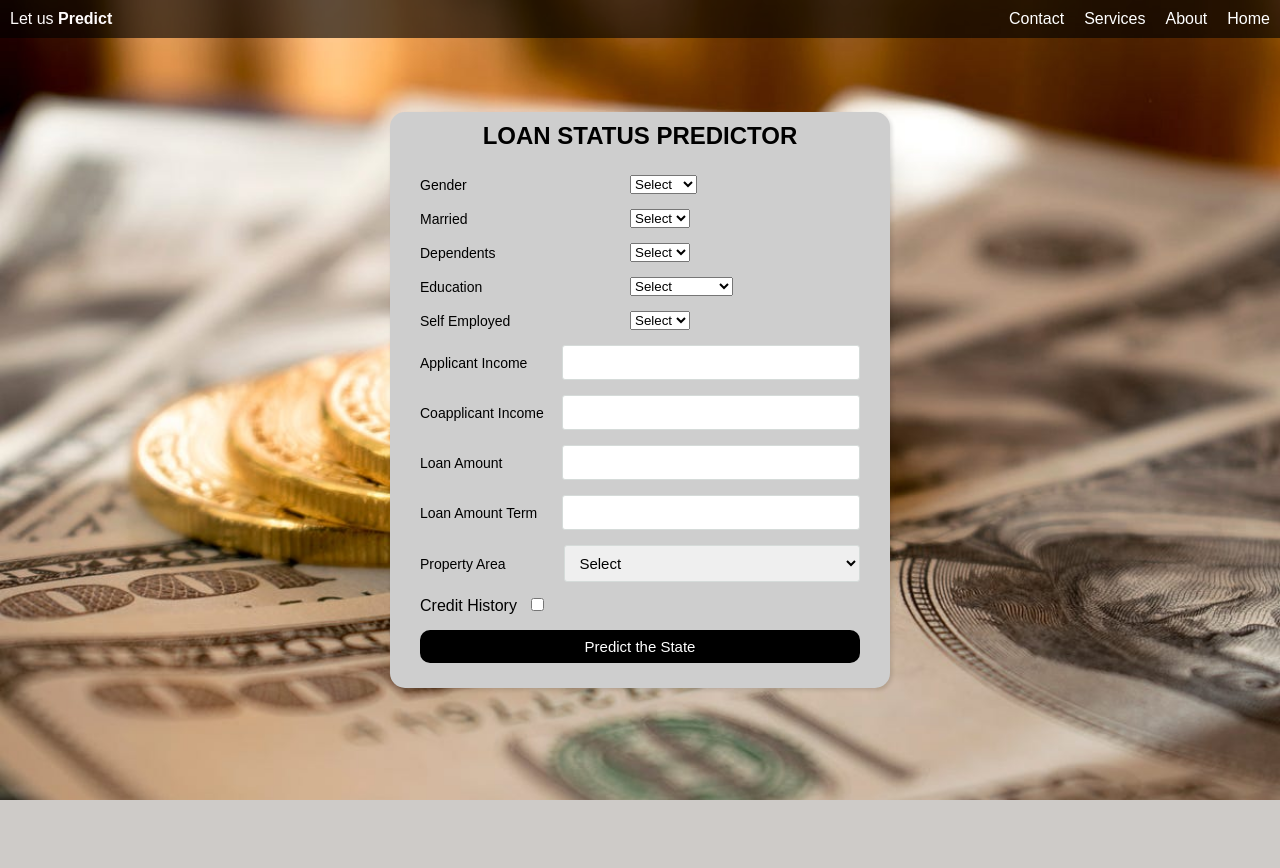
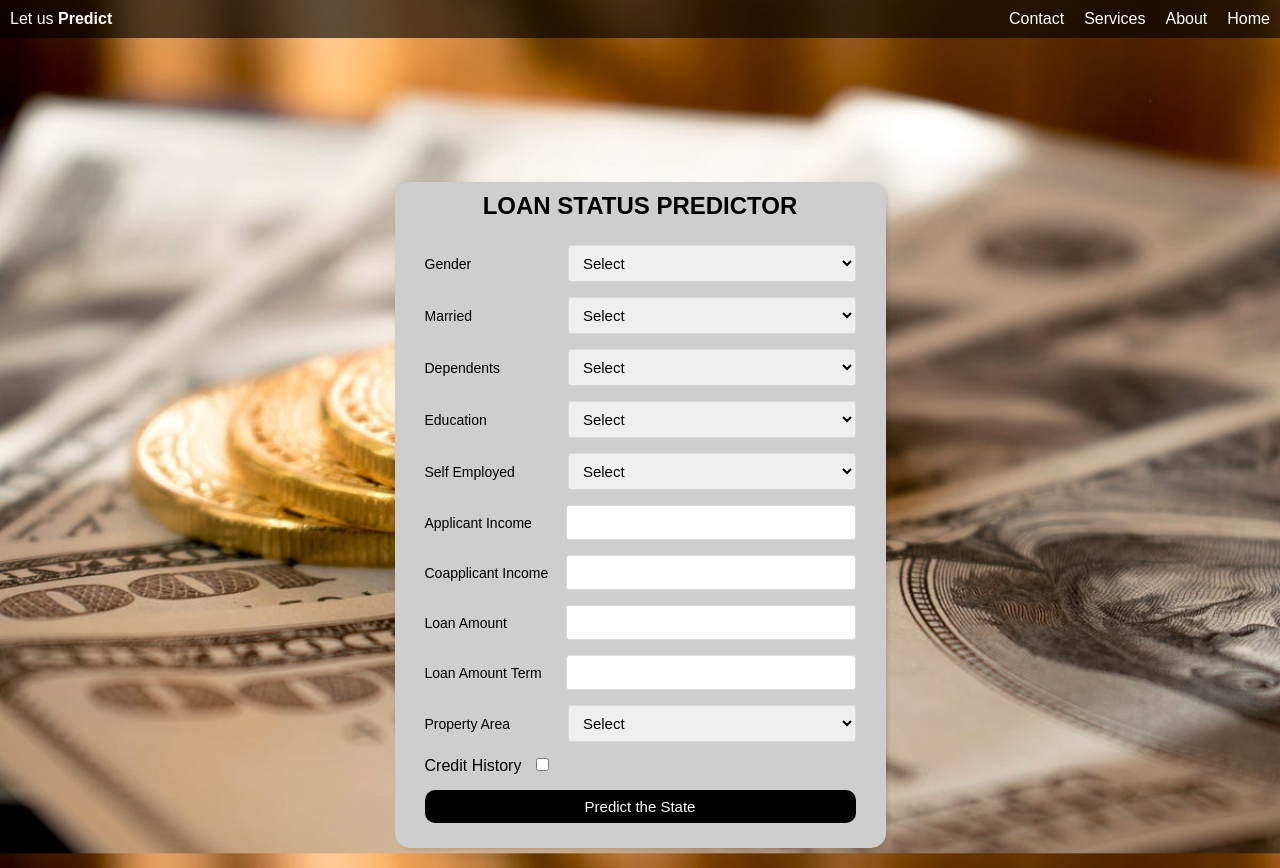
Before and after one commit to Malkith99/Full-Stack-ML-Project, a Flask app: template Website/templates/index.html in a window 1280 px wide. Before the commit the page ends 800 px from the top, so only its background shows below. Run offline with Flask 3, Linux system fonts and the light colour scheme; the template is opened without the code that fills it, so the values that code supplies are empty.

Commit message:
Update styles

```diff
--- a/Website/static/style/style.css
+++ b/Website/static/style/style.css
@@ -57,13 +57,18 @@ nav li a:hover {
 }
 
 body {
-    background: url(../images/image1.jpg) no-repeat;
+    background: url(../images/image1.jpg) no-repeat center center fixed;
     background-size: cover;
     height: 100vh;
     display: flex;
     justify-content: center;
     align-items: center;
-    padding: 0 10px;
+    padding: 20px;
+}
+
+form {
+    display: flex;
+    flex-direction: column;
 }
 
 .wrapper {
@@ -74,6 +79,7 @@ body {
     box-shadow: 2px 2px 4px rgba(0, 0, 0, 0.125);
     padding: 10px 30px;
     border-radius: 15px;
+    margin-top: 250px;
 }
 
 .wrapper .title {
--- a/Website/templates/index.html
+++ b/Website/templates/index.html
@@ -4,7 +4,7 @@
 <head>
     <meta charset="UTF-8">
     <meta name="viewport" content="width=device-width, initial-scale=1.0">
-    <link rel="stylesheet" href="static/style/style.css">
+    <link rel="stylesheet" href="../static/style/style.css">
     <title>Predictor</title>
 </head>
 <header>
@@ -25,6 +25,7 @@
 </header>
 
 <body>
+    <form>
     <div class="wrapper">
         <div class="title">
             Loan Status Predictor
@@ -33,22 +34,27 @@
             <div class="form">
                 <div class="inputfield">
                     <label>Gender</label>
+                    <div class="custom_select">
                         <select name="gender" id="gender">
                             <option value="" select hidden>Select</option>
                             <option value="1">Male</option>
                             <option value="0">Female</option>
                         </select>
                     </div>
+                </div>
                 <div class="inputfield">
                     <label>Married</label>
+                    <div class="custom_select">
                         <select name="married" id="married">
                             <option value="" select hidden>Select</option>
                             <option value="1">Yes</option>
                             <option value="0">No</option>
                         </select>
                     </div>
+                </div>
                 <div class="inputfield">
                     <label>Dependents</label>
+                    <div class="custom_select">
                         <select name="dependents" id="dependents">
                             <option value="" select hidden>Select</option>
                             <option value="0">None</option>
@@ -57,21 +63,26 @@
                             <option value="4">Four</option>
                         </select>
                     </div>
+                </div>
                 <div class="inputfield">
                     <label>Education</label>
+                    <div class="custom_select">
                         <select name="education" id="education">
                             <option value="" select hidden>Select</option>
                             <option value="1">Graduate</option>
                             <option value="0">Not Graduate</option>
                         </select>
                     </div>
+                </div>
                 <div class="inputfield">
                     <label>Self Employed</label>
+                    <div class="custom_select">
                         <select name="selfEmployed" id="selfEmployed">
                             <option value="" select hidden>Select</option>
                             <option value="1">Yes</option>
                             <option value="0">No</option>
                         </select>
+                    </div>
                 </div>
                 <div class="inputfield">
                     <label>Applicant Income</label>
@@ -117,6 +128,7 @@
             {% endif %}
         </div>
     </div>
+</form>
 </body>
 <!-- <footer>
     <p>Copyright &copy; 2024, All Rights Reserved</p>
```
Lines whose indentation alone changed are shown as unchanged.
